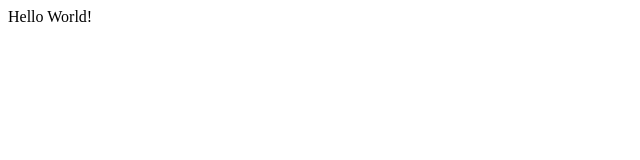
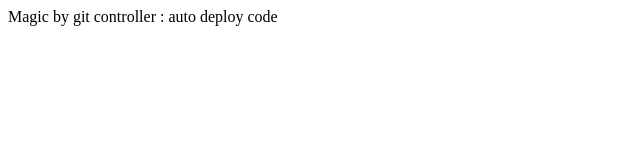
Before and after one commit to suraj8182922/my_project, a plain HTML site: page index.html in a window 1280 px wide. Shown: the whole page, without its empty margins (0-640 px from the left). Drawn offline with Linux system fonts and the light colour scheme.

Commit message:
chnage heading

```diff
--- a/index.html
+++ b/index.html
@@ -8,7 +8,7 @@
 </head>
 
 <body>
-    Hello World!
+    Magic by git controller : auto deploy code
 </body>
 
 </html>
```
